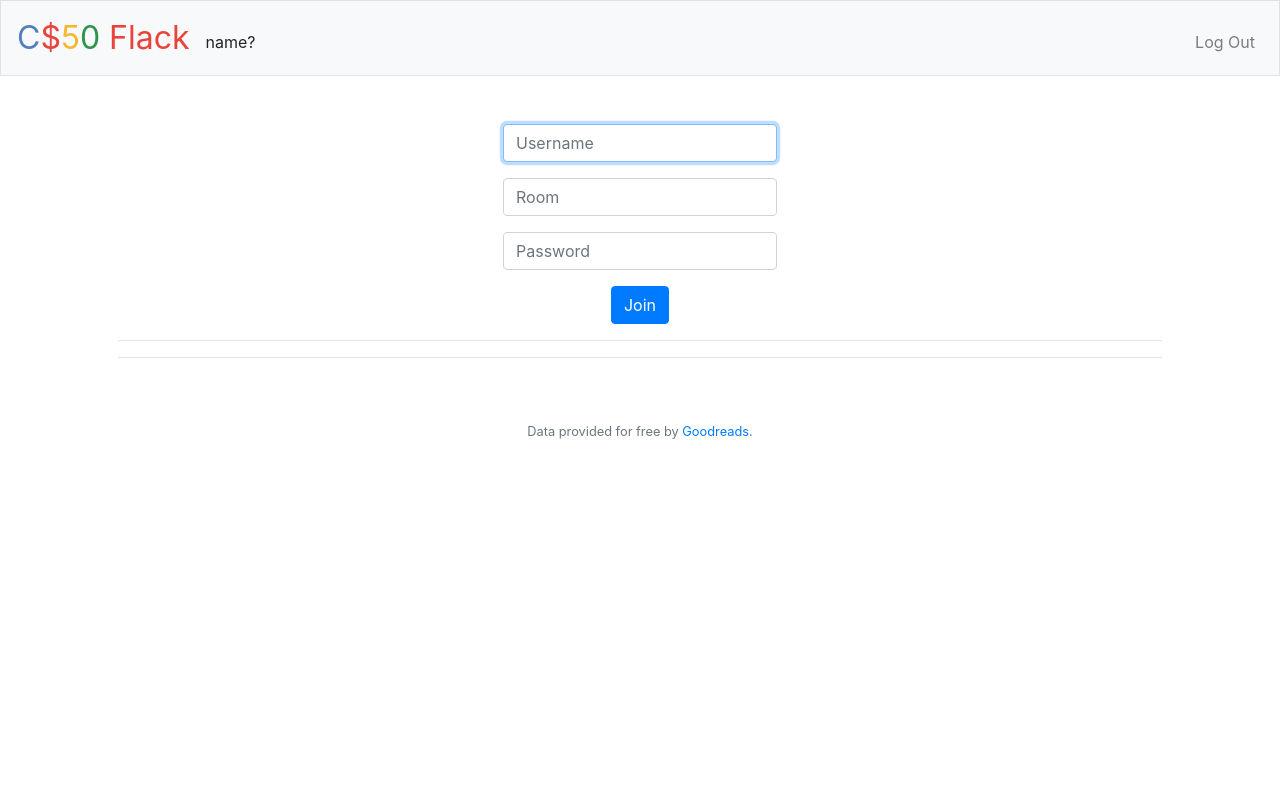
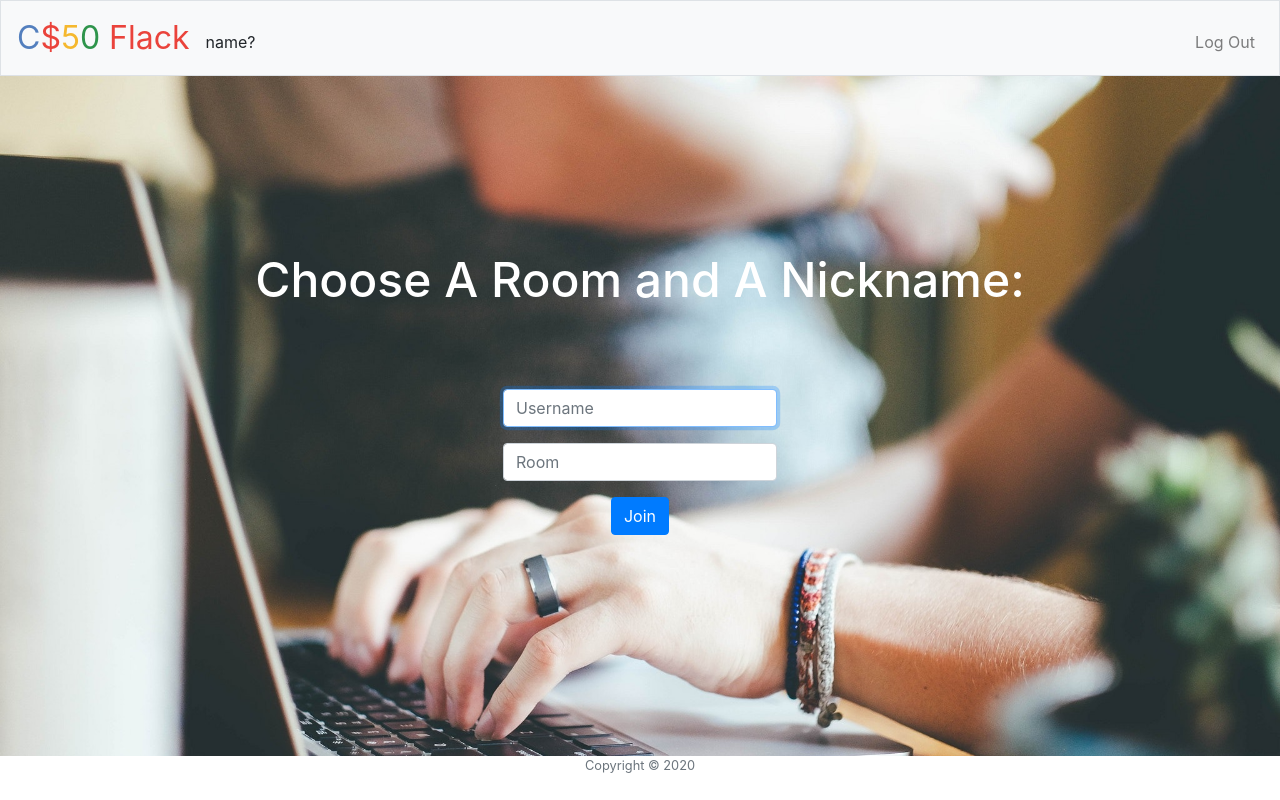
Before and after one commit to J-Ulian/flack, a Flask app: page /login in a window 1280 px wide. Run offline with Flask 2, Linux system fonts and the light colour scheme; some libraries are stand-ins or nearby versions.

Commit message:
ui changes

```diff
--- a/application.py
+++ b/application.py
@@ -1,5 +1,7 @@
 
-import os, requests, json
+import os
+import requests
+import json
 from flask import Flask, jsonify, render_template, request, session, redirect
 from flask_session import Session
 from flask_socketio import SocketIO, emit, join_room, leave_room, send
@@ -25,11 +27,10 @@ chats3 = ["Bot: Welcome to the third chat!"]
 rooms = ["first"]
 users = []
 
-thischat =	{
-  "user": "roof",
-  "user2": "main"
+thischat = {
+    "user": "roof",
+    "user2": "main"
 }
-
 
 
 dictchat = {"first": "empty chat, \n second string though"}
@@ -51,11 +52,14 @@ thisdict = dict(brand="Ford", model="Mustang", year=1964)
 # note that keywords are not string literals
 # note the use of equals rather than colon for the assignment
 
+
 def reverse_dict():
     reverse_dict = {}
     for key, value in thischat.items():
-        try:reverse_dict[value].append(key)
-        except:reverse_dict[value] = [key]
+        try:
+            reverse_dict[value].append(key)
+        except:
+            reverse_dict[value] = [key]
     return reverse_dict
 
 
@@ -68,18 +72,19 @@ def index():
             print(f' CURRENT chats {session["user_id"]}')
             room_list = reverse_dict()
             print(room_list)
-        return render_template("index.html",messages=messages[x], room_list=room_list)
+        return render_template("index.html", messages=messages[x], room_list=room_list)
     except:
         return redirect("/login")
         print(f' CURRENT SESSSSSSSSSION NOOOOOO')
     return render_template("index.html")
 
-
    # return render_template("index.html",chats=chats, rooms=rooms)
 
-@app.route("/logout")
+
+@app.route("/log/out")
 def bye():
     return("Bye-bye!")
+
 
 @app.route("/login")
 def welcome():
@@ -90,6 +95,7 @@ def welcome():
         session["user_id"] = randrange(100000000000000000000)
         return render_template("index.html")
 
+
 def check_length():
     if len(chats) > 99:
         del chats[0]
@@ -98,6 +104,7 @@ def check_length():
 @socketio.on('connect')
 def test_connect():
     emit('my response', {'data': 'Connected'}, broadcast=True)
+
 
 @socketio.on('disconnect')
 def test_disconnect():
@@ -115,11 +122,16 @@ def message(data):
 def handle_message(message):
     selection = message["selection"]
     room = message["room"]
-    print(selection)
+    print(selection + "   lagat")
     messages[room].append(selection)
     send(message, room=room)
 
 
+@socketio.on("logsy")
+def logsy(message):
+    session["user_id"] = None
+    room = message["room"]
+    print("logging user out")
 
 
 @socketio.on('join')
@@ -131,9 +143,10 @@ def on_join(data):
     thischat[session["user_id"]] = room
     print(thischat[session["user_id"]])
     #messages[room].append(f"{username} has entered the {room}.")
-    jo = username + ' has entered the room ' + room + " at " + datetime.now().strftime('%H:%M:%S %d-%m-%Y')
+    jo = username + ' has entered the room ' + room + \
+        " at " + datetime.now().strftime('%H:%M:%S %d-%m-%Y')
     print(username, room)
-    if (username != "name"  and room != "room"):
+    if (username != "name" and room != "room"):
         send(jo, room=room)
         messages[room].append(jo)
     #send(username + ' has entered the room.', room=room)
@@ -144,13 +157,12 @@ def on_leave(data):
     username = data['username']
     room = data['room']
     leave_room(room)
-    jo = username + ' has left the room ' + room + " at " + datetime.now().strftime('%H:%M:%S %d-%m-%Y')
-    if (username != "name"  and room != "room"):
+    jo = username + ' has left the room ' + room + " at " + \
+        datetime.now().strftime('%H:%M:%S %d-%m-%Y')
+    if (username != "name" and room != "room"):
         #send(jo, room=room)
-        #messages[room].append(jo)
+        # messages[room].append(jo)
         send(username + ' has left the room.', room=room)
-
-
 
 
 @app.route("/<chatroom>")
--- a/static/index.js
+++ b/static/index.js
@@ -21,6 +21,7 @@ document.addEventListener('DOMContentLoaded', function () {
         document.getElementById("login").hidden = true;
 
         load_page(room);
+        show();
     };
 
 
@@ -43,6 +44,7 @@ document.addEventListener('DOMContentLoaded', function () {
         document.getElementById("chat").hidden = false;
         document.getElementById("new-message").hidden = false;
         window.location.reload(true);
+        show();
         return false;
 
 
@@ -88,6 +90,9 @@ document.addEventListener('DOMContentLoaded', function () {
                 load_page(link.dataset.page);
                 room = trimmedroom;
                 document.querySelector("#prompt").innerHTML = `User ${name} in room ${room}`;
+                show();
+                console.log("showed");
+
                 return false;
                 //window.location.reload(true);
 
@@ -125,9 +130,12 @@ document.addEventListener('DOMContentLoaded', function () {
                 "room": room
             });
             document.querySelector("#message").value = "";
+            //document.getElementById('submit').scrollIntoView();
             return false;
         };
         // });
+
+        document.getElementById("logout").addEventListener("click", logOut);
 
 
 
@@ -135,9 +143,10 @@ document.addEventListener('DOMContentLoaded', function () {
         // When a new message is announced, add to the unordered list
         socket.on("chat totals", data => {
             console.log("something");
-            const li = document.createElement('li');
-            li.innerHTML = `${data.selection}`;
-            document.querySelector("#chat").append(li);
+            const div = document.createElement('div');
+
+            div.innerHTML = `${data.selection}`;
+            document.querySelector("#chat").append(div);
 
             document.querySelector("#message").value = "";
             document.querySelector('#submit').disabled = true;
@@ -156,21 +165,24 @@ document.addEventListener('DOMContentLoaded', function () {
 
 
         socket.on('message', function (message) {
-            const li = document.createElement('li');
-            li.innerHTML = message["selection"];
+            const div = document.createElement('div');
+            div.className = "aClassName";
+            div.innerHTML = message["selection"];
             console.log(message["selection"]);
             try {
                 if (message.match(/^.*has entered the room.*$/)) {
                     console.log(message)
-                    const li = document.createElement('li');
-                    li.innerHTML = message;
-                    document.querySelector("#userinfo").append(li);
+                    const div = document.createElement('div');
+                    div.className = "aClassName";
+                    div.innerHTML = message;
+                    document.querySelector("#userinfo").append(div);
                 }
             } catch (e) {
                 if (e instanceof TypeError) {
                     // код для обработки исключений TypeError
                     if (message["selection"] != undefined) {
-                        document.querySelector("#chat").append(li);
+                        div.className = "aClassName";
+                        document.querySelector("#chat").append(div);
                     }
                 } else if (e instanceof RangeError) {
                     // код для обработки исключений RangeError
@@ -224,7 +236,18 @@ function getDuplicateArrayElements(arr) {
     }
 
     return results;
-}
+};
+
+function logOut() {
+    window.localStorage.clear();
+    room = localStorage.getItem("room");
+    socket.emit("logsy", {
+        "room": room
+    });
+
+    window.location.reload(true);
+
+};
 
 
 
@@ -237,16 +260,32 @@ function load_page(name) {
     request.onload = () => {
         console.log(request.response);
         document.querySelector("#chat").innerHTML = "";
+        document.querySelector("#logtext").innerHTML = "";
+        document.querySelector('#clearout').style.background = "none";
         const response = request.response;
         response.forEach((rec) => {
-            const li = document.createElement('li');
-            li.innerHTML = rec;
-            document.querySelector("#chat").append(li);
+            const div = document.createElement('div');
+            div.innerHTML = rec;
+            div.className = "aClassName";
+            document.querySelector("#chat").append(div);
         })
         //document.querySelector('#bohhhdy').innerHTML = response;
     };
     request.send();
 }
+
+
+
+
+function bottom() {
+    document.getElementById('bottom').scrollIntoView();
+
+};
+
+function show() {
+    document.getElementById("rooms").style.visibility = "visible";
+}
+
 
 var getJSON = function (url, successHandler, errorHandler) {
     var xhr = new XMLHttpRequest();
--- a/static/styles.css
+++ b/static/styles.css
@@ -1,29 +1,32 @@
-nav .navbar-brand
-{
+* {
+  box-sizing: border-box;
+  margin: 0;
+  padding: 0;
+}
+
+nav .navbar-brand {
   /* size for brand */
   font-size: xx-large;
 }
 
 /* colors for brand */
-nav .navbar-brand .blue
-{
+nav .navbar-brand .blue {
   color: #537fbe;
 }
-nav .navbar-brand .red
-{
+
+nav .navbar-brand .red {
   color: #ea433b;
 }
-nav .navbar-brand .yellow
-{
+
+nav .navbar-brand .yellow {
   color: #f5b82e;
 }
-nav .navbar-brand .green
-{
+
+nav .navbar-brand .green {
   color: #2e944b;
 }
 
-main .form-control
-{
+main .form-control {
   /* center form controls */
   display: inline-block;
 
@@ -31,8 +34,7 @@ main .form-control
   width: auto;
 }
 
-main
-{
+main {
   /* scroll horizontally as needed */
   overflow-x: auto;
 
@@ -40,30 +42,31 @@ main
   text-align: center;
 }
 
-main img
-{
+main img {
   /* constrain images on small screens */
   max-width: 100%;
 }
-
 
 .list-rectangle {
   list-style: none;
   margin: 0;
   padding: 0;
 }
-  .list-rectangle>li {
+
+.list-rectangle > li {
   position: relative;
   display: block;
-    margin-bottom: .25rem;
-    padding: .325rem .825rem .325rem 1.325rem;
+  margin-bottom: 0.25rem;
+  padding: 0.325rem 0.825rem 0.325rem 1.325rem;
   color: rgb(0, 0, 0);
   background: #f6f6f6;
 }
-  .list-rectangle>li:last-child {
+
+.list-rectangle > li:last-child {
   margin-bottom: 0;
 }
-  .list-rectangle>li::before {
+
+.list-rectangle > li::before {
   content: "";
   position: absolute;
   left: 0;
@@ -72,3 +75,102 @@ main img
   width: 0.5rem;
   background: #ec407a;
 }
+
+#clearout {
+  display: flex;
+  flex-direction: column;
+  justify-content: center;
+  text-align: center;
+  align-items: center;
+  background: url("/static/img/person-with-grey-ring-using-macbook-pro-159760.jpg")
+    no-repeat center center / cover;
+  height: 85vh;
+  z-index: 5;
+}
+
+#logtext {
+  font-size: 3rem;
+  width: 100%;
+  color: #fff;
+  margin-bottom: 5rem;
+}
+
+#wrapper {
+  display: flex;
+  flex-direction: row;
+  overflow: hidden;
+  align-items: stretch;
+}
+
+#left {
+  display: flex;
+  flex-direction: column;
+  flex: 1;
+  align-items: stretch;
+  justify-items: space-evenly;
+  margin-right: 3rem;
+  z-index: 99;
+}
+
+#right {
+  display: flex;
+  flex: 5;
+  flex-wrap: wrap;
+  flex-direction: column;
+}
+
+::-webkit-scrollbar {
+  display: none;
+}
+
+.aClassName {
+  margin-bottom: 1.3rem;
+
+  border-radius: 5px;
+  background: rgb(48, 152, 221);
+
+  color: #fff;
+  padding: 0.5rem 0.5rem;
+  line-height: 1.3rem;
+  width: 800px;
+  word-wrap: break-word;
+  font-weight: 500;
+}
+
+.comnata > a {
+  padding: 0.7rem 1rem;
+  height: 2.7rem;
+  display: block;
+  border: 1px solid #f4f4f4;
+  border-radius: 2px;
+  font-weight: 500;
+  background: #cecfd3;
+  color: rgb(0, 0, 0);
+  text-decoration: none;
+  cursor: pointer;
+  text-align: center;
+  transition: all 0.5s;
+  z-index: 1;
+}
+
+.comnata > a:hover {
+  background: #a5a5a5;
+  border-color: #222222;
+  color: #000000;
+}
+
+#message {
+  display: block;
+  width: 90%;
+  font-size: 1rem;
+  padding: 0.4rem;
+  border: 1px solid #ccc;
+}
+
+#rooms {
+  visibility: hidden;
+}
+
+#comnaty {
+  z-index: 0;
+}
--- a/templates/index.html
+++ b/templates/index.html
@@ -5,7 +5,8 @@ Main
 {% endblock %}
 
 {% block main %}
-<container id="clearout">
+
+<h1 id="logtext">Choose A Room and A Nickname:</h1>
 <form id="login" action="/login" method="post">
     <div class="form-group">
         <input autocomplete="off" autofocus class="form-control" id="loguser" name="username" placeholder="Username"
@@ -15,29 +16,40 @@ Main
         <input autocomplete="off" autofocus class="form-control" id="logroom" name="room" placeholder="Room"
             type="text">
     </div>
-        <div class="form-group">
-            <input class="form-control" name="password" placeholder="Password" type="password">
-        </div>
+
     <button class="btn btn-primary" type="submit">Join</button>
 </form>
-</container>
-<form id="new-message">
-    <input id="message" autocomplete="off" autofocus placeholder="type in something" type="text">
-    <button id="submit" type="button">Send</button>
+<div id="wrapper">
+    <div id="left">
+        <h2 id="rooms">Rooms:</h2>
+        <div id="comnaty">
+            {% for room in room_list %}
+            <div class="comnata"><a href="" class="nav-link" data-page="{{room}}"> {{ room }} </a></div>
+            {% endfor %}
+        </div>
+    </div>
+
+
+
+    <div id="right">
+
+
+        <div id="userinfo" style="text-align: left"> </div>
+
+        <div id="chat" style="text-align: left">
+            {% for  message in messages %}
+            <div id="chooseme"> {{  message }} </div>
+            {% endfor %}
+        </div>
+        <div id="userinfo" style="text-align: left"> </div>
+        <form id="new-message" method="post">
+            <textarea id="message" autocomplete="off" autofocus placeholder="type in something" textarea cols="25"
+                rows="3"></textarea>
+            <button id="submit" input type="submit">Send</button>
         </form>
-<ul class="list-rectangle" id="userinfo" style="text-align: left"> </ul>
-<hr>
-<ul class="list-rectangle" id="chat" style="text-align: left">
-    {% for  message in messages %}
-    <li id="chooseme"> {{  message }} </li>
-    {% endfor %}
-</ul>
-<ul class="list-rectangle" id="userinfo" style="text-align: left"> </ul>
-<hr>
-<ol class="list-rectangle" id="comnaty" style="text-align: left">
-    {% for room in room_list %}
-    <li id="comnata"><a href="" class="nav-link" data-page="{{room}}"> {{ room }} </a></li>
-    {% endfor %}
-    </ul>
 
+
+
+    </div>
+</div>
 {% endblock %}
--- a/templates/layout.html
+++ b/templates/layout.html
@@ -20,13 +20,12 @@
     <script src="https://cdnjs.cloudflare.com/ajax/libs/handlebars.js/4.0.11/handlebars.min.js"></script>
     <script src="https://code.jquery.com/jquery-3.3.1.min.js"></script>
     <script src="https://cdnjs.cloudflare.com/ajax/libs/popper.js/1.14.3/umd/popper.min.js"></script>
-        <script src="https://maxcdn.bootstrapcdn.com/bootstrap/4.1.3/js/bootstrap.min.js"></script>
+    <!-- <script src="https://maxcdn.bootstrapcdn.com/bootstrap/4.1.3/js/bootstrap.min.js"></script>-->
 
     <script type="text/javascript" src="//cdnjs.cloudflare.com/ajax/libs/socket.io/1.3.6/socket.io.min.js"></script>
     <!--<script src="{{ url_for('static', filename='index.js') }}"></script>-->
 
-         <script type="text/javascript"
-         src="{{ url_for('static', filename='index.js') }}"></script>
+    <script type="text/javascript" src="{{ url_for('static', filename='index.js') }}"></script>
 
     <title>C$50 Flack: {% block title %}{% endblock %}</title>
 
@@ -36,17 +35,20 @@
 <body>
 
     <nav class="navbar navbar-expand-md navbar-light bg-light border">
-            <a class="navbar-brand" href="/"><span class="blue">C</span><span class="red">$</span><span class="yellow">5</span><span class="green">0</span> <span class="red">Flack</span></a>
-            <button aria-controls="navbar" aria-expanded="false" aria-label="Toggle navigation" class="navbar-toggler" data-target="#navbar" data-toggle="collapse" type="button">
+        <a class="navbar-brand" href="/"><span class="blue">C</span><span class="red">$</span><span
+                class="yellow">5</span><span class="green">0</span> <span class="red">Flack</span></a>
+        <button aria-controls="navbar" aria-expanded="false" aria-label="Toggle navigation" class="navbar-toggler"
+            data-target="#navbar" data-toggle="collapse" type="button">
             <span class="navbar-toggler-icon"></span>
         </button>
         <div class="collapse navbar-collapse" id="navbar">
-                {% if true %} <!--session.user_id -->
+            {% if true %}
+            <!--session.user_id -->
             <ul class="navbar-nav mr-auto mt-2">
                 <li id="prompt" class="nav-item">name?</li>
             </ul>
             <ul class="navbar-nav ml-auto mt-2">
-                        <li class="nav-item"><a class="nav-link" href="/logout">Log Out</a></li>
+                <li class="nav-item"><a class="nav-link" id="logout" href="/log/out">Log Out</a></li>
             </ul>
             {% else %}
             <ul class="navbar-nav ml-auto mt-2">
@@ -56,7 +58,7 @@
             {% endif %}
         </div>
     </nav>
-
+    <div id="clearout">
         {% if get_flashed_messages() %}
         <header>
             <div class="alert alert-primary border text-center" role="alert">
@@ -69,10 +71,11 @@
             {% block main %}{% endblock %}
             {% block chat %}{% endblock %}
         </main>
-
+    </div>
     <footer class="small text-center text-muted">
-            Data provided for free by <a href="https://www.goodreads.com/">Goodreads</a>.
+        <p>Copyright &copy; 2020</p>
     </footer>
+    <div id="bottom"></div>
 
 </body>
 
```
Also changed, not shown: static/style.css (added, +241 -0 lines), templates/login.html (+8 -8 lines), templates/new_login.html (+65 -0 lines), static/img/login-bg.jpg (added), static/img/login-logo.png (added), static/img/person-with-grey-ring-using-macbook-pro-159760.jpg (added). Lines whose indentation alone changed are shown as unchanged.
